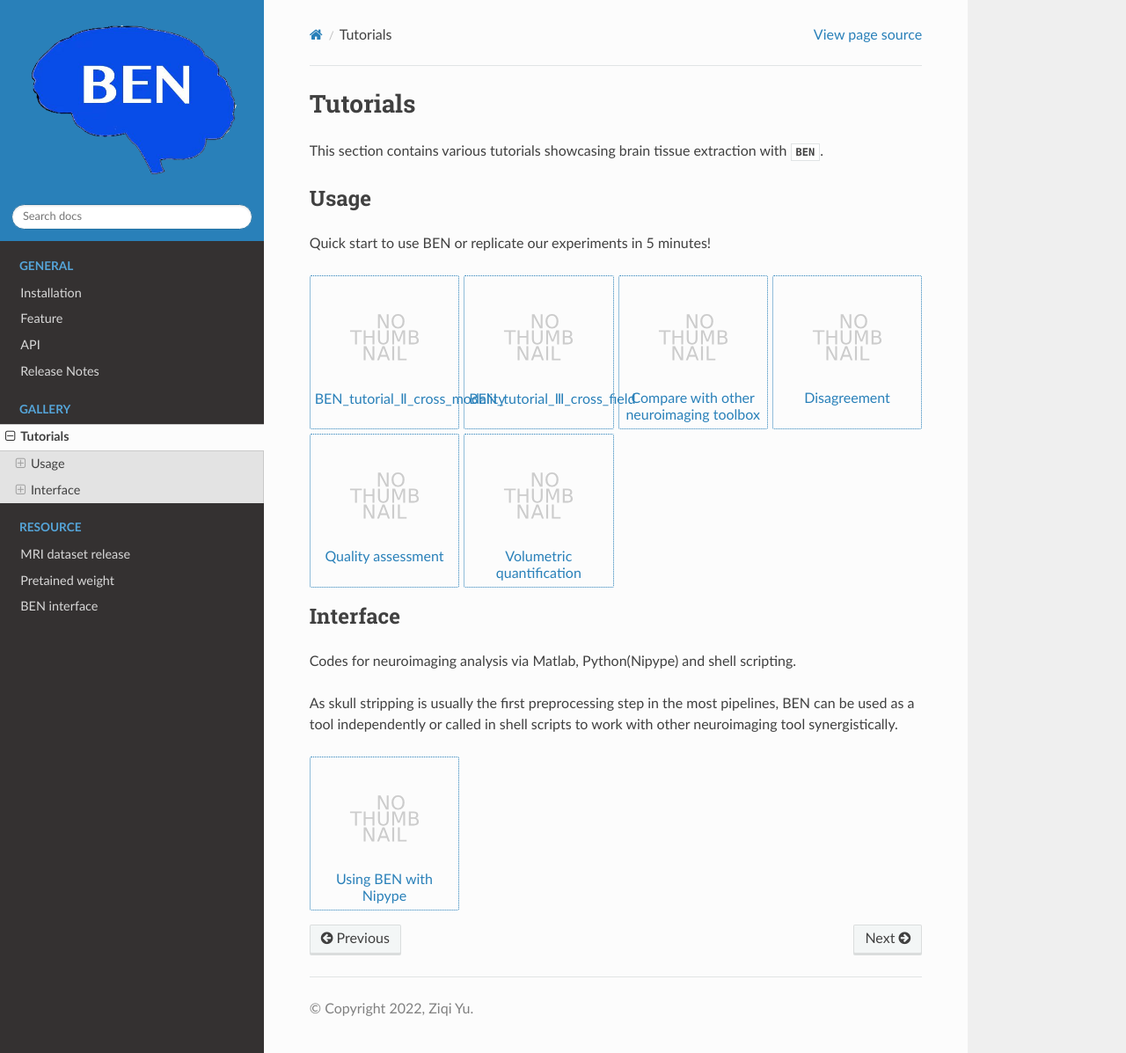
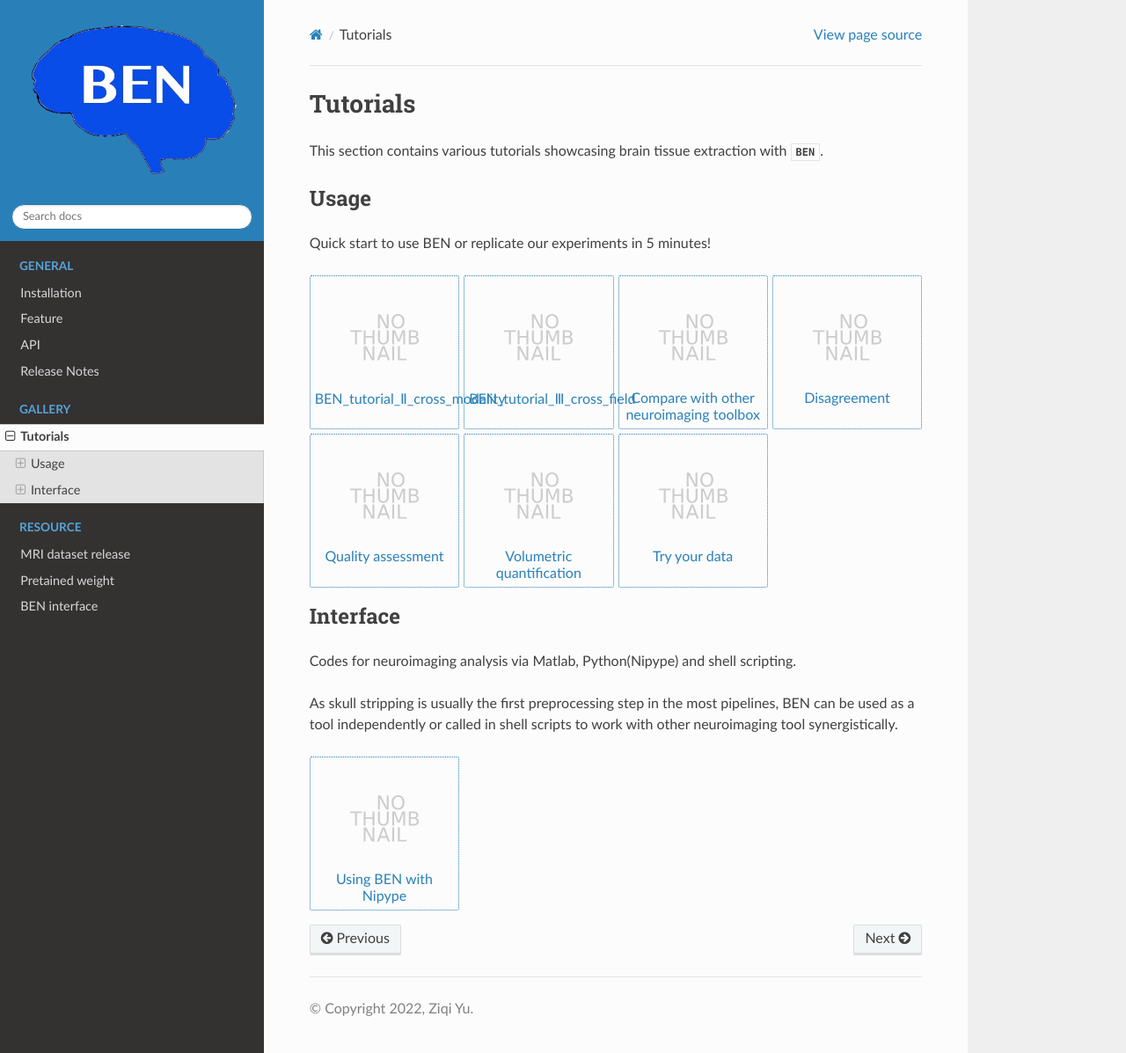
Before and after one commit to yu02019/BEN, a Sphinx documentation site: the page built from docs/source/tutorials.rst, in a window 1280 px wide and 1197 px high. Shown: the whole window at 88% size. Built offline with Sphinx 7.4.7 and the Read the Docs theme 2.0.0, drawn with Linux system fonts in a browser that asks for light colours; pages that are not in the unit, such as notebooks, are missing from menus.

Commit message:
Add files via upload

```diff
--- a/docs/source/tutorials.rst
+++ b/docs/source/tutorials.rst
@@ -29,6 +29,7 @@ Quick start to use BEN or replicate our experiments in 5 minutes!
     notebooks/5_QA
     notebooks/6_(Registration comparision)Volumetric_quantification
     notebooks/6_Volumetric_quantification
+    notebooks/Try_your_data
 
 
 
```
